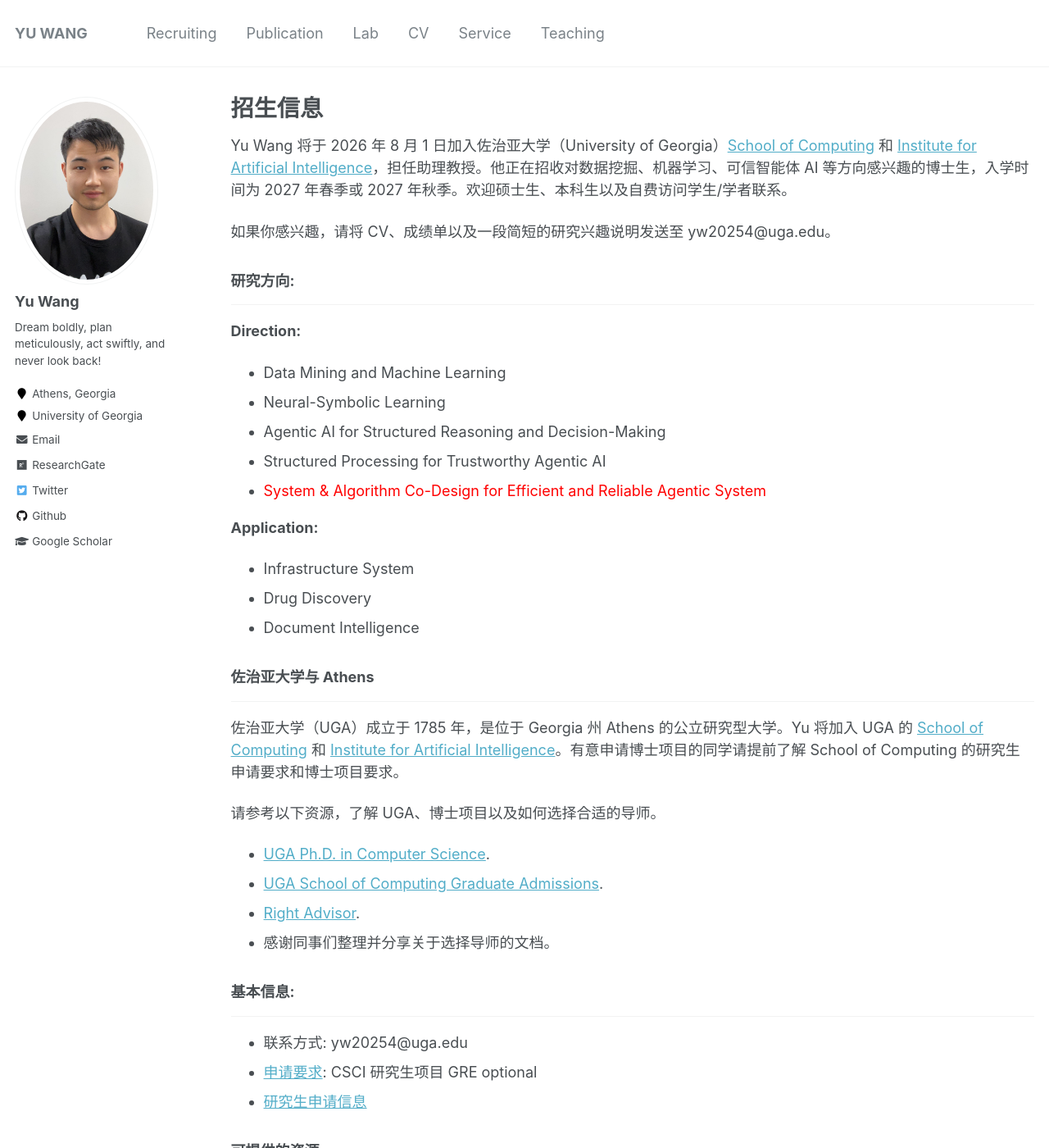
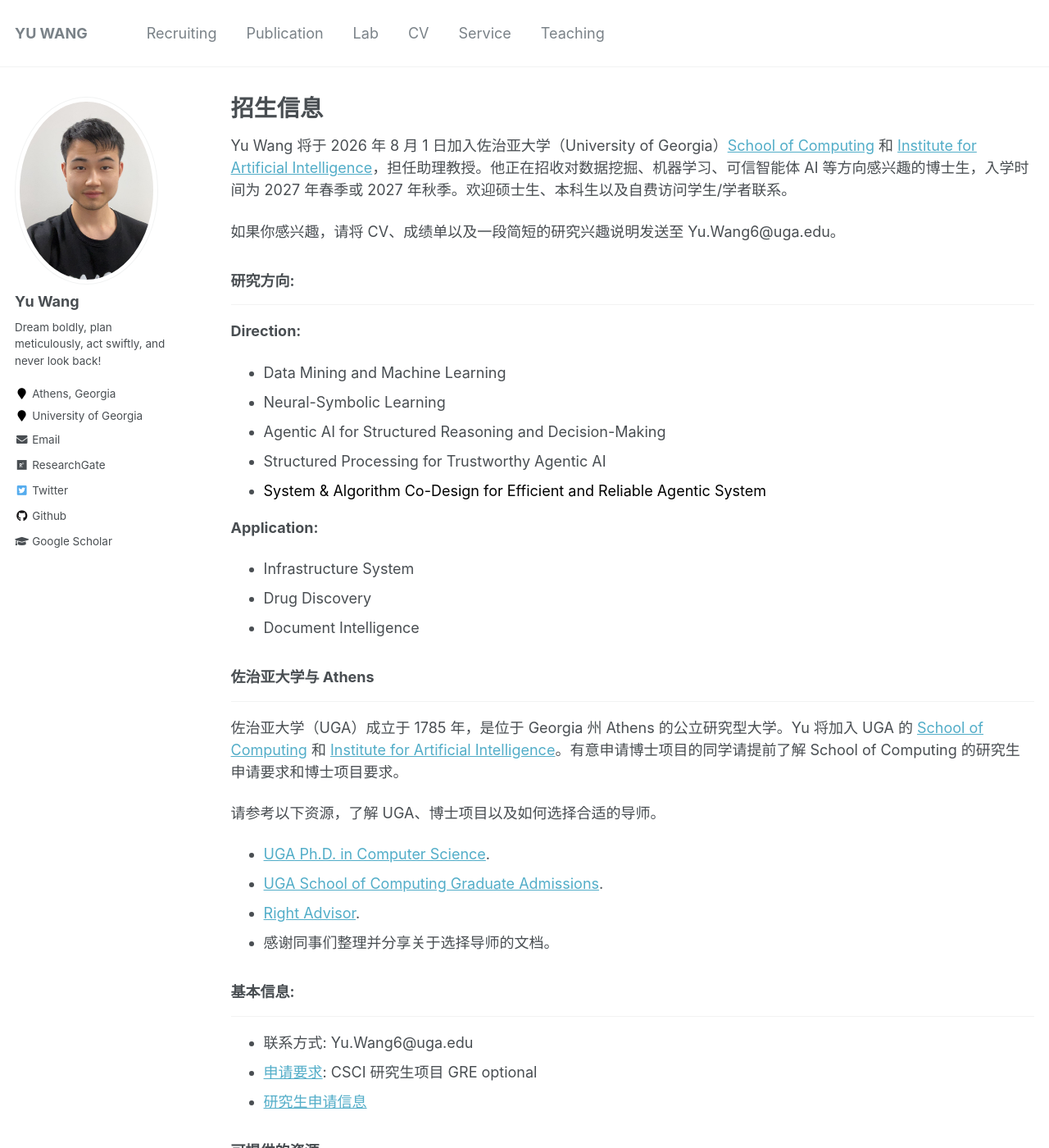
Before and after one commit to yuwang0103/yuwang0103.github.io, a Jekyll site: the page built from _pages/Recruiting-CN.md, in a window 1280 px wide and 1400 px high. Shown: the whole window at 82% size. Built offline with Jekyll 4.4.1, drawn with Linux system fonts in a browser that asks for light colours.

Commit message:
Update contact email

```diff
--- a/_config.yml
+++ b/_config.yml
@@ -87,7 +87,7 @@ author:
   employer         : "University of Georgia"
   pubmed           :
   googlescholar    : "https://scholar.google.com/citations?user=XPCmiz4AAAAJ&hl=en"
-  email            : "yw20254@uga.edu"
+  email            : "Yu.Wang6@uga.edu"
   researchgate     : "https://www.researchgate.net/profile/Yu-Wang-623"
   uri              :
   bitbucket        :
--- a/_pages/Recruiting-CN.md
+++ b/_pages/Recruiting-CN.md
@@ -6,7 +6,7 @@ author_profile: true
 ---
 Yu Wang 将于 2026 年 8 月 1 日加入佐治亚大学（University of Georgia）[School of Computing](https://computing.uga.edu/) 和 [Institute for Artificial Intelligence](https://www.ai.uga.edu/)，担任助理教授。他正在招收对数据挖掘、机器学习、可信智能体 AI 等方向感兴趣的博士生，入学时间为 2027 年春季或 2027 年秋季。欢迎硕士生、本科生以及自费访问学生/学者联系。
 
-如果你感兴趣，请将 CV、成绩单以及一段简短的研究兴趣说明发送至 yw20254@uga.edu。
+如果你感兴趣，请将 CV、成绩单以及一段简短的研究兴趣说明发送至 Yu.Wang6@uga.edu。
 
 
 ### 研究方向:
@@ -16,7 +16,7 @@ Yu Wang 将于 2026 年 8 月 1 日加入佐治亚大学（University of Georgia
 - Neural-Symbolic Learning
 - Agentic AI for Structured Reasoning and Decision-Making
 - Structured Processing for Trustworthy Agentic AI
-- <span style="color:red">System &amp; Algorithm Co-Design for Efficient and Reliable Agentic System</span>
+- <span style="color:black">System &amp; Algorithm Co-Design for Efficient and Reliable Agentic System</span>
 
 **Application:**
 - Infrastructure System
@@ -35,7 +35,7 @@ Yu Wang 将于 2026 年 8 月 1 日加入佐治亚大学（University of Georgia
 
 ### 基本信息:
 ------
-- 联系方式: yw20254@uga.edu
+- 联系方式: Yu.Wang6@uga.edu
 - [申请要求](https://computing.uga.edu/doctor-philosophy-computer-science): CSCI 研究生项目 GRE optional
 - [研究生申请信息](https://computing.uga.edu/graduate-admissions)
 
```
Also changed, not shown: _pages/Recruiting.md (+3 -3 lines), _pages/about.md (+1 -1 lines).
